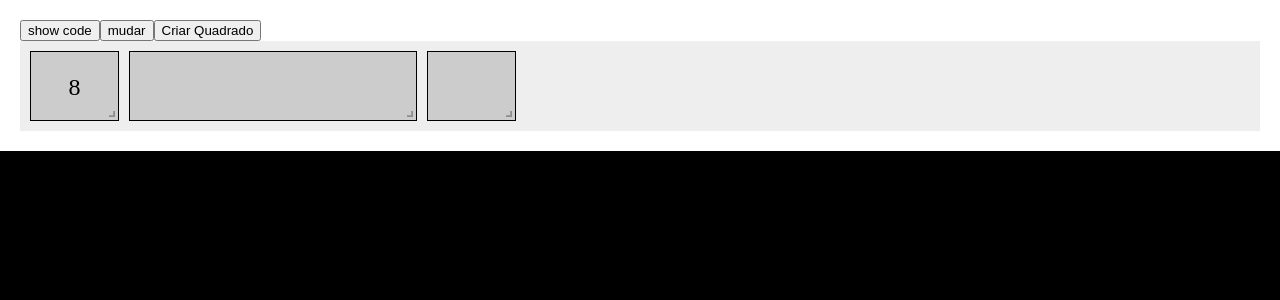
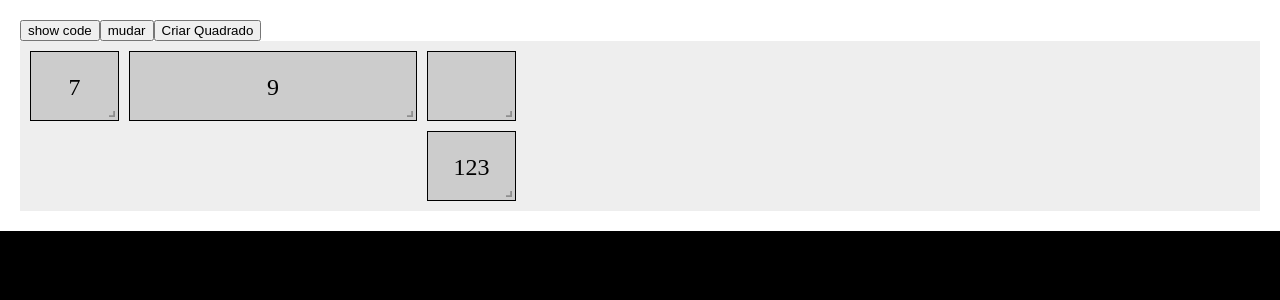
Before and after one commit to kayoroxa/spreadsite-0.1, a Next.js app: page /test in a window 1280 px wide. Shown: the top 300 px of the page. Built offline with nearby package versions, Linux system fonts and the light colour scheme.

Commit message:
onClick cell

```diff
--- a/src/pages/test.tsx
+++ b/src/pages/test.tsx
@@ -2,12 +2,14 @@ import GridLayout from 'react-grid-layout'
 import { useState, useEffect, useMemo, useCallback } from 'react'
 import _ from 'lodash'
 import EditInPlace from '../components/EditInPlace'
+import { tryEval } from '../utils/funcsUtils'
+
 export default function MyFirstGrid() {
   // layout is an array of objects, see the demo for more complete usage
   const [layout, setLayout] = useState([
     { code: '5+2', css: '', i: '1', x: 0, y: 0, w: 1, h: 2 }, //static: true },
     {
-      code: '(() => {pegar(1).set.code("5+3"); return "oi";})()',
+      code: `4+5`,
       css: '',
       view: '',
       i: '2',
@@ -15,41 +17,59 @@ export default function MyFirstGrid() {
       y: 0,
       w: 3,
       h: 2,
-      minW: 2,
-      maxW: 4,
     },
     { code: '', css: '', i: '3', x: 4, y: 0, w: 1, h: 2 },
+    {
+      code: `onClick(() => pegar(1).set.code('5+5')); return "123"`,
+      css: '',
+      i: '4',
+      x: 4,
+      y: 1,
+      w: 1,
+      h: 2,
+    },
   ])
+
+  new Date().toLocaleDateString('pt-br')
 
   function valor(id: number) {
     const celula = _.find(layout, { i: id.toString() })
-    console.log(celula)
     if (celula) {
       return eval(celula.code)
     } else return 'Não achou'
   }
   function pegar(id: number) {
-    console.log('pegar')
     const celula = _.find(layout, { i: id.toString() })
     if (celula) {
       return {
         set: {
           code: (value: any) => {
             const newLayout = _.cloneDeep(layout)
-            newLayout[0].code = value
+            newLayout[id - 1].code = value
             setLayout(newLayout)
-            console.log('code')
           },
         },
       }
     } else return ''
   }
 
-  useEffect(() => {
-    console.log(layout[1].code)
-  }, [layout[1].code])
+  const [showCode, setShowCode] = useState(false)
 
-  const [showCode, setShowCode] = useState(false)
+  function handleClick(id: number) {
+    const celula = _.find(layout, { i: (id + 1).toString() })
+    if (celula?.code.includes('onClick')) {
+      const allFuncs = celula.code.match(/onClick\((.*)\);*/g)
+      if (allFuncs) {
+        allFuncs.forEach(func => {
+          const funcName = func.match(/onClick\((.*)\);*/)?.[1]
+          if (funcName) {
+            eval(`(${funcName})()`)
+          }
+        })
+      }
+    }
+  }
+
   return (
     <div>
       <button onClick={() => setShowCode(prev => !prev)}>
@@ -68,13 +88,14 @@ export default function MyFirstGrid() {
         onClick={() =>
           setLayout(prev => [
             ...prev,
-            { code: 'asd', css: '', i: '3', x: 0, y: 1, w: 1, h: 2 },
+            { code: '', css: '', i: '4', x: 0, y: 1, w: 1, h: 2 },
           ])
         }
       >
         Criar Quadrado
       </button>
       <GridLayout
+        compactType="No Compaction"
         className="layout"
         layout={layout}
         cols={12}
@@ -83,20 +104,27 @@ export default function MyFirstGrid() {
       >
         {layout.map((v, i) => {
           return (
-            <div key={(i + 1).toString()}>
+            <div key={(i + 1).toString()} onClick={() => handleClick(i)}>
               {useMemo(() => {
-                const isShow = layout[i].code && layout[i].code[i] === '='
+                // const isShow = layout[i].code && layout[i].code[0] === ';'
                 // const code = isShow
-                //   ? eval(layout[i].code.slice(1))
+                //   ? tryEval(layout[i].code.slice(1))
                 //   : layout[i].code
                 const haveReturn = layout[i].code.includes('return')
+                const codeSemOnClick = layout[i].code.replace(
+                  /onClick\(.*\)\;*/g,
+                  ''
+                )
                 const code = haveReturn
-                  ? eval(`(() => {${layout[i].code}})()`)
-                  : eval(layout[i].code)
+                  ? eval(`(() => {${codeSemOnClick}})()`)
+                  : eval(codeSemOnClick)
+
                 return (
-                  <span className="text">
+                  <span className="text" onClick={() => handleClick(i)}>
                     {showCode ? (
                       <EditInPlace
+                        breakLine={true}
+                        colors={true}
                         value={layout[i].code || ''}
                         onChange={(value: string) => {
                           const newLayout = _.cloneDeep(layout)
--- /dev/null
+++ b/src/utils/funcsUtils.tsx
@@ -0,0 +1,8 @@
+export function tryEval(code: string): any {
+  const haveReturn = code.includes('return')
+  try {
+    return haveReturn ? eval(`(() => {${code}})()`) : eval(code)
+  } catch (e) {
+    return e
+  }
+}
```
Also changed, not shown: src/utils/funcsUtils.ts (deleted, +0 -7 lines).
